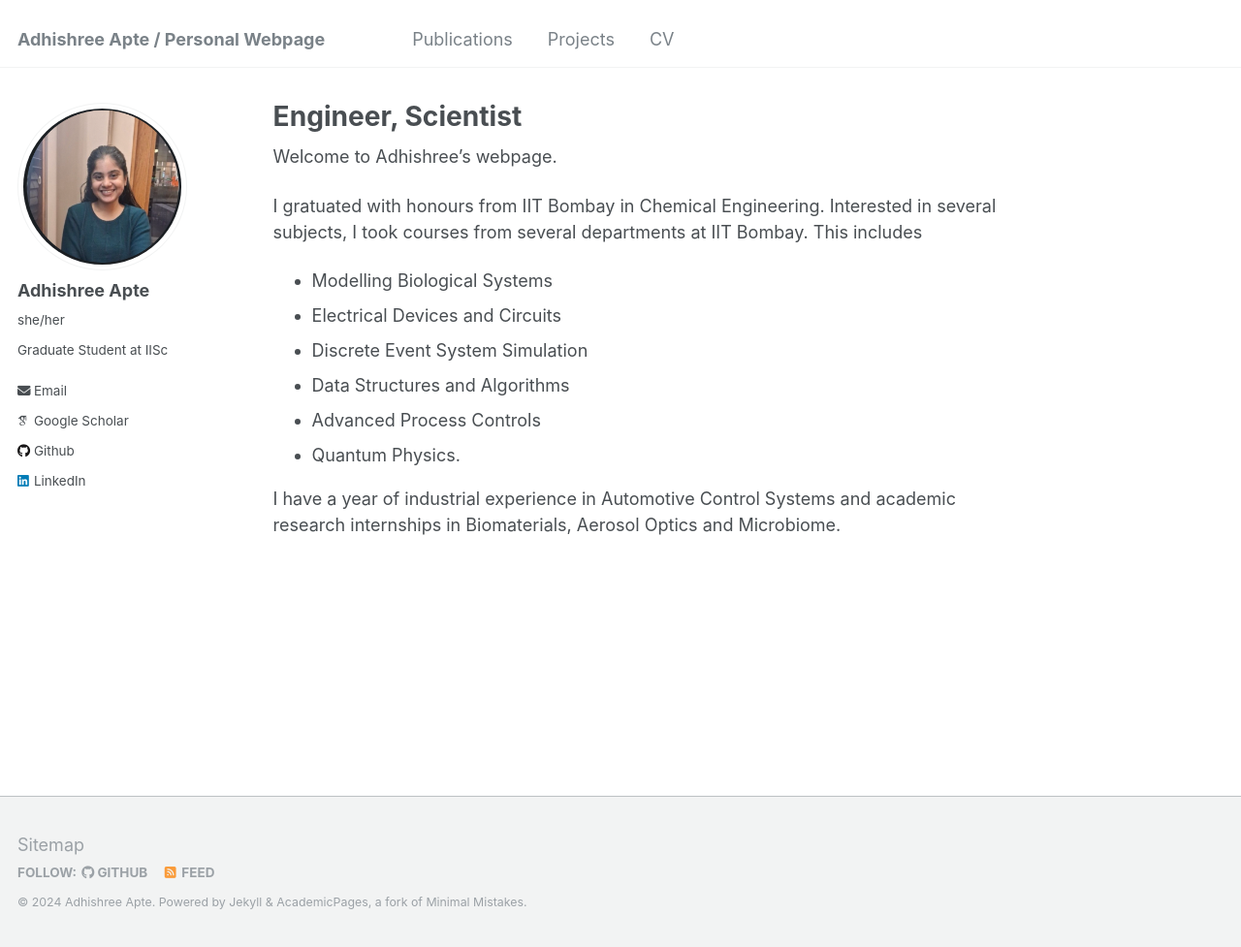
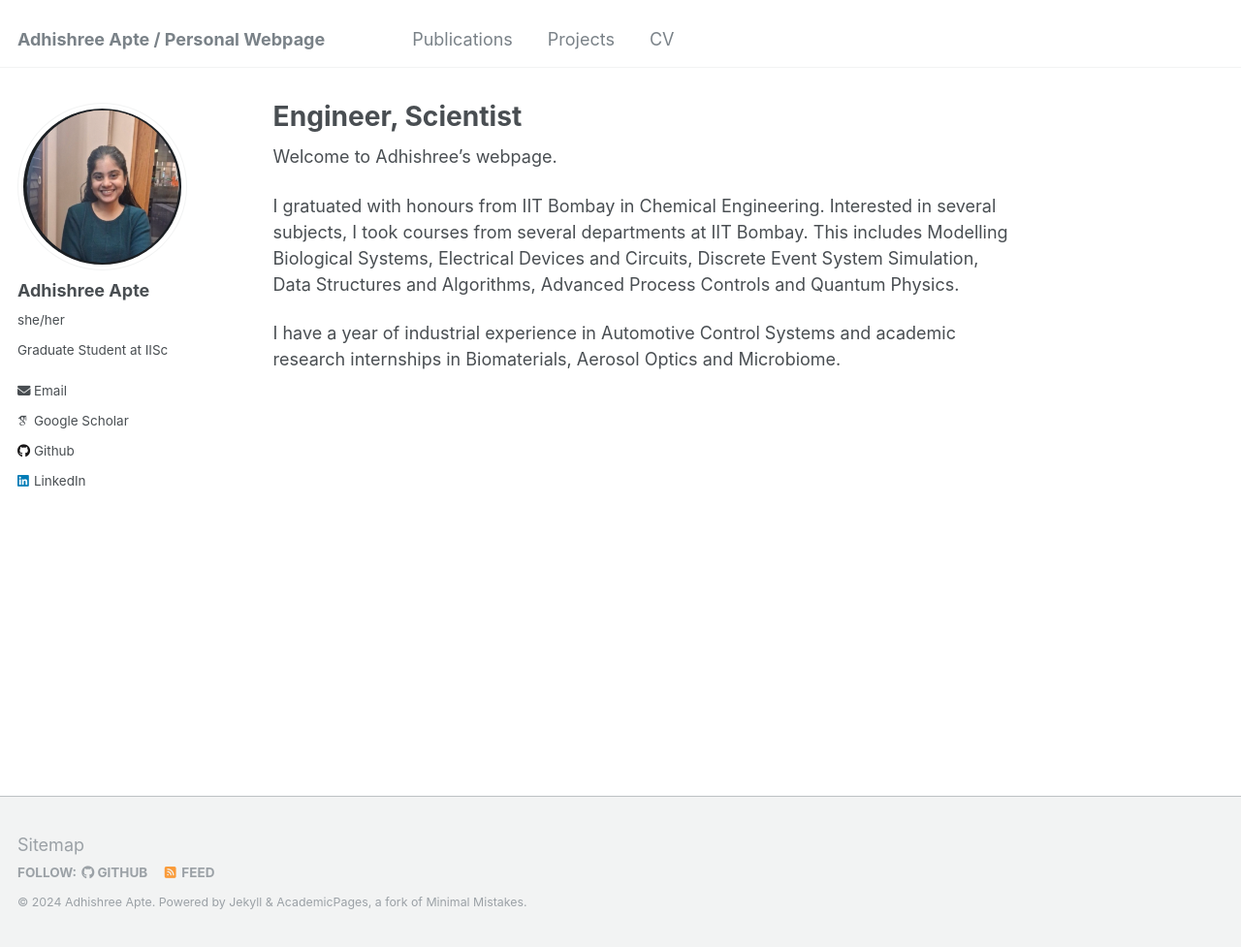
Before and after one commit to adhishreeapte/adhishreeapte.github.io, a Jekyll site: the page built from _pages/about.md, in a window 1280 px wide and 977 px high. Shown: the whole window at 97% size. Built offline with Jekyll 4.4.1, drawn with Linux system fonts in a browser that asks for light colours; some web fonts are replaced.

Commit message:
Update about.md

```diff
--- a/_pages/about.md
+++ b/_pages/about.md
@@ -9,12 +9,6 @@ redirect_from:
 Welcome to Adhishree's webpage.
 
 I gratuated with honours from IIT Bombay in Chemical Engineering. Interested in several subjects, I took courses from several departments at IIT Bombay.
-This includes
-- Modelling Biological Systems
-- Electrical Devices and Circuits
-- Discrete Event System Simulation
-- Data Structures and Algorithms
-- Advanced Process Controls
-- Quantum Physics.
+This includes Modelling Biological Systems, Electrical Devices and Circuits, Discrete Event System Simulation, Data Structures and Algorithms, Advanced Process Controls and Quantum Physics.
 
 I have a year of industrial experience in Automotive Control Systems and academic research internships in Biomaterials, Aerosol Optics and Microbiome.
```
